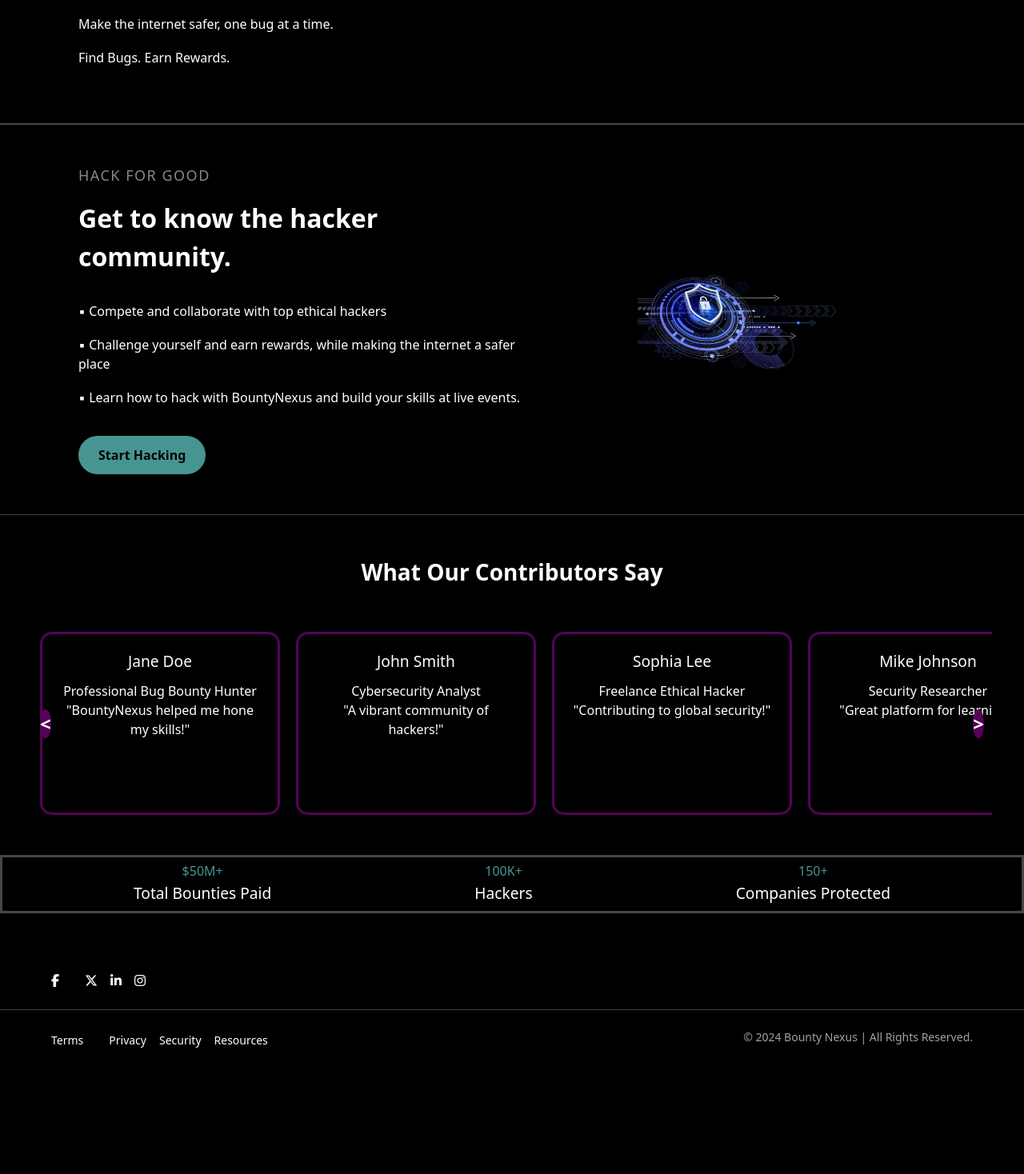
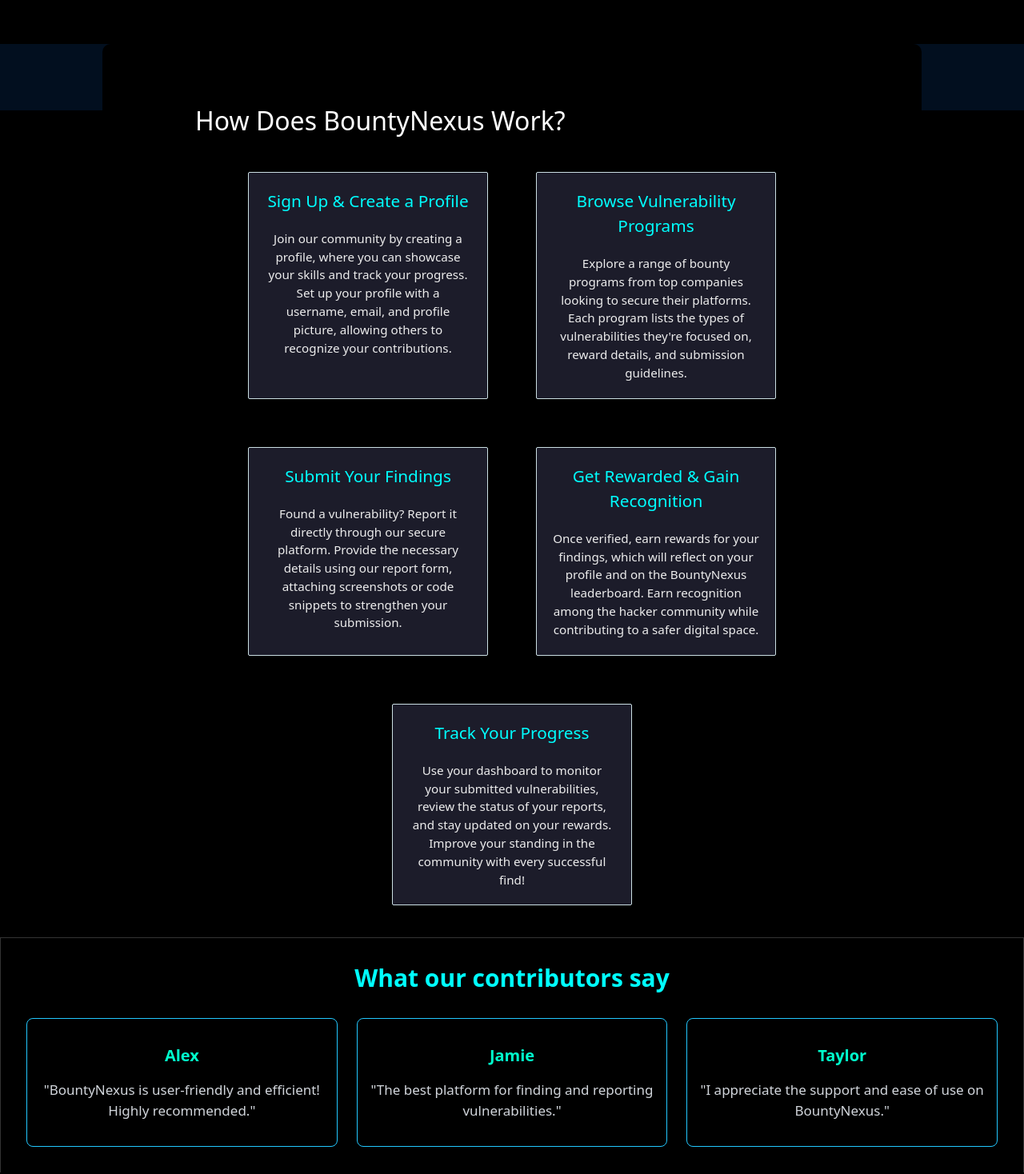
Before and after one commit to poorvikaa08/BountyNexus, a Next.js app in the folder bountynexus/: page / in a window 1280 px wide. Shown: the part 662-2130 px from the top of the page at 80% size. Before the commit the page ends 2009 px from the top, so only its background shows below. Built offline with nearby package versions, Linux system fonts and the light colour scheme.

Commit message:
modify home page

```diff
--- a/bountynexus/src/app/page.css
+++ b/bountynexus/src/app/page.css
@@ -284,6 +284,67 @@
     text-align: center;
     color: #ffffff;
   }
+  .how-it-works {
+    background-color: #0F0F1D; /* Dark Base */
+    color: #EDEDED; /* Text White */
+    padding: 40px 20px;
+    border-radius: 10px;
+    max-width: 80%;
+    margin: 0 auto;
+    text-align: center;
+  }
+
+  .how-it-works h2 {
+    font-size: 2em;
+    color: #00FF87; /* Cyber Green */
+    margin-bottom: 30px;
+  }
+
+  .cards-container {
+    display: flex;
+    flex-wrap: wrap;
+    gap: 60px;
+    justify-content: center;
+  }
+
+  .card {
+    background-color: #1C1C2A; /* Shadow Gray */
+    border: 0.5px solid #cbdfe3; /* Cyber Blue */
+    border-radius: 2px;
+    padding: 20px;
+    width: calc(50% - 20px);
+    max-width: 300px;
+    text-align: left;
+    color: #EDEDED;
+    box-shadow: 0 4px 8px rgba(0, 0, 0, 0.2);
+    transition: transform 0.3s;
+  }
+
+  .card:hover {
+    transform: translateY(-5px);
+  }
+
+  .card h3 {
+    color: aqua; /* Cyber Blue */
+    font-size: 1.3em;
+    margin-bottom: 10px;
+  }
+
+  .card p {
+    font-size: 0.95em;
+    line-height: 1.5;
+  }
+
+  .cta {
+    margin-top: 40px;
+    color: #FF8300; /* Warning Orange */
+  }
+
+  .cta p:first-child {
+    font-size: 1.2em;
+    font-weight: bold;
+    color: #EDEDED;
+  }
 
 footer {
     background-color: #000000;
@@ -397,127 +458,49 @@
 /*New css added */
 
 /* Testimonials Section */
-.testimonials {
-    text-align: center;
-    padding: 50px 20px;
-    /* background-color: #f9f9f9; */
-    background-color: black;
-
-
+/* Testimonials Section */
+.testimonials-section {
+    background-color: #000000;
+    padding: 2rem;
+    color: #fff;
   }
 
-.testimonial-heading {
-    font-size: 1.75rem;
-    margin-bottom: 30px;
-    /* color: #2c3e50; */
-    color: white;
-    font-weight: 700;
+  .testimonials-section h2 {
+    text-align: center;
+    justify-content: center;
+    color: aqua;
+    font-weight: 600;
+    margin-bottom: 2rem;
   }
 
-/* Carousel container */
-.testimonial-carousel {
-    position: relative;
-    width: 100%;
-    max-width: 1200px;
-    margin: 0 auto;
+  .testimonial-cards {
     display: flex;
+    flex-direction: column;
+    gap: 1rem;
     align-items: center;
-    overflow: hidden;
-    /* Hide content outside of view */
+    justify-content: center;
   }
 
-/* Testimonial container (scrolling container) */
-.testimonial-container {
-    display: flex;
-    transition: transform 0.5s ease-in-out;
-    /* Smooth scroll effect */
+  @media (min-width: 768px) {
+    .testimonial-cards {
+      flex-direction: row;
+    }
   }
 
-/* Individual card */
   .testimonial-card {
-    flex: 0 0 300px;
-    /* Fixed width for each card */
-    margin: 0 10px;
-    /* background-color: #fff; */
-    background-color: black;
-    border: 3px solid #570257;
-    border-radius: 15px;
-    box-shadow: 0 4px 15px rgba(0, 0, 0, 0.1);
-    /* Soft shadow */
-    transition: transform 0.4s ease, box-shadow 0.4s ease;
-    /* Hover animation */
-    overflow: hidden;
-}
-
-.testimonial-card:hover {
-    transform: scale(1.019);
-    /* Enlarge slightly on hover */
-    box-shadow: 0 6px 20px rgba(0, 0, 0, 0.15);
-    /* Deeper shadow on hover */
-    background-color: black;
-    /* border: 2px solid rgb(122, 3, 196); */
-}
-
-/* Card content */
-.card-content {
-    padding: 20px;
-    text-align: center;
-}
-
-.card-content h3 {
-    font-size: 1.2rem;
-    margin-bottom: 10px;
-    /* color: #34495e; */
-    color: white;
+    background-color: #333;
+    border-radius: 0.5rem;
+    padding: 1rem;
+    box-shadow: 0 5px 10px rgba(0, 0, 0, 0.2);
+    flex: 1;
   }
 
   .card-content p {
-    font-size: 1rem;
-    color: #7f8c8d;
-    color: white;
+    margin: 0;
   }
 
-/* Scroll Buttons */
-.scroll-left,
-.scroll-right {
-    background-color: #570257;
-    color: white;
-    border: none;
-    padding: n10px 20px;
-    font-size: 1.5rem;
-    position: absolute;
-    top: 50%;
-    transform: translateY(-50%);
-    cursor: pointer;
-    z-index: 10;
-    border-radius: 50%;
-    transition: background-color 0.3s ease;
-}
-
-.scroll-left:hover,
-.scroll-right:hover {
-    background-color: #570257;
-    /* Darken on hover */
-}
-
-.scroll-left {
-    left: 10px;
-}
-
-.scroll-right {
-    right: 10px;
-}
-
-/* Scroll smoothness */
-.scroll-left:focus,
-.scroll-right:focus {
-    outline: none;
-}
-
-.scroll-left:active,
-.scroll-right:active {
-    transform: scale(0.9);
-    /* Shrink button on click */
+  .card-content .font-semibold {
+    color: #00ffcc;
   }
 
 
--- a/bountynexus/src/app/page.jsx
+++ b/bountynexus/src/app/page.jsx
@@ -13,6 +13,33 @@
 
 
 export default function Home() {
+  const steps = [
+    {
+      title: "Sign Up & Create a Profile",
+      description:
+        "Join our community by creating a profile, where you can showcase your skills and track your progress. Set up your profile with a username, email, and profile picture, allowing others to recognize your contributions.",
+    },
+    {
+      title: "Browse Vulnerability Programs",
+      description:
+        "Explore a range of bounty programs from top companies looking to secure their platforms. Each program lists the types of vulnerabilities they're focused on, reward details, and submission guidelines.",
+    },
+    {
+      title: "Submit Your Findings",
+      description:
+        "Found a vulnerability? Report it directly through our secure platform. Provide the necessary details using our report form, attaching screenshots or code snippets to strengthen your submission.",
+    },
+    {
+      title: "Get Rewarded & Gain Recognition",
+      description:
+        "Once verified, earn rewards for your findings, which will reflect on your profile and on the BountyNexus leaderboard. Earn recognition among the hacker community while contributing to a safer digital space.",
+    },
+    {
+      title: "Track Your Progress",
+      description:
+        "Use your dashboard to monitor your submitted vulnerabilities, review the status of your reports, and stay updated on your rewards. Improve your standing in the community with every successful find!",
+    },
+  ];
   return (
     <>
       <Head>
@@ -30,7 +57,7 @@
           <div style={{ textAlign: "center", fontFamily: "Poppins, sans-serif", color: "aqua" }} className="logo" >Bounty<spam style={{ color: "white" }}>Nexus</spam></div>
         </div>
 
-        <nav className="nav-list" style={{ display: "flex" , gap: "2rem"}}>
+        <nav className="nav-list" style={{ display: "flex", gap: "2rem" }}>
           <Link href="/" className="nav-item">Home</Link>
           <Link href="/about" className="nav-item">About</Link>
           <Link href="/our-services" className="nav-item">Services</Link>
@@ -38,7 +65,7 @@
         </nav>
         <div className="auth-buttons">
           <button className="login-btn" onClick={() => window.location.href = "/login"}>Login</button>
-          <button className="get-started-btn" onClick={() => window.location.href = "/chooseRole"}><b>Get Started</b></button>
+          <button className="get-started-btn" style={{ backgroundColor: "#22c8ff", color: "black" }} onClick={() => window.location.href = "/chooseRole"}><b>Get Started</b></button>
         </div>
       </header >
 
@@ -54,26 +81,26 @@
       </section > */}
 
 
-<section className="section" style={{ backgroundColor: "black",fontFamily: "Poppins, sans-serif", alignItems: "center", justifyContent: "center", display: "flex"}}>
-        <div className="leftSection">
-          <h1 className="heading" style={{ color: "aqua" , fontWeight: "bold",fontSize: "50px", fontFamily: "Poppins, sans-serif", textAlign: "center"}}>Join the Revolution of Ethical Hacking</h1>
-          <p className="subheading">Discover Vulnerabilities. Secure the Future.</p>
+      <section className="section" style={{ backgroundColor: "black", alignItems: "center", justifyContent: "center", display: "flex", margin: "0", padding: "0", marginBottom: "0" }}>
+        <div className="leftSection" style={{marginLeft: "3rem", marginRight: 0, paddingRight:0}}>
+          <h1 className="heading" style={{ color: "#2afdf7", fontSize: "40px", textAlign: "center" , }}>JOIN THE REVOLUTION OF THE <span style={{ color: "white", paddingTop: "3rem" }}>ETHICAL HACKING</span></h1>
+          <p className="subheading" style={{ color: "#22c8ff", textAlign: "center", fontSize: "22px", paddingTop: "1.2rem", fontWeight: "bold" }}>Discover Vulnerabilities, Secure the Future.</p>
 
         </div>
         <div className="rightSection">
-          <div className="imageContainer">
+          <div className="imageContainer" style={{ paddingRight: "4rem" }}>
             {/* Replace the src with actual image path */}
-            <Image src="/assets/image1.jpg" className="image" width={500} height={300} />
+            <Image src="/assets/image1.jpg" className="image" width={500} height={400} />
 
           </div>
         </div>
       </section>
 
 
+
       {/* Main Content Section */}
-      <section className="section">
+      {/* <section className="section">
         <div className="leftSection">
-          <h1 className="heading"><span style={{ color: "aqua" }}>Join the Revolution of Ethical Hacking</span> </h1>
           <ul className="bulletPoints">
             <li>Discover Vulnerabilities. Secure the Future.</li>
             <li>Your bounty hunting skills are your superpower.</li>
@@ -81,14 +108,14 @@
             <li>Find Bugs. Earn Rewards.</li>
           </ul>
 
-        </div>
-        {/* <div className="rightSection">
+        </div> */}
+      {/* <div className="rightSection">
           <div className="imageContainer">
             <Image src="/assets/imgg.jpg" className="image" width={450} height={300} style={{ borderRadius: "0px" }}/>
 
           </div>
         </div> */}
-      </section>
+      {/* </section> */}
 
 
 
@@ -96,33 +123,87 @@
 
 
 
-      <section className="section">
-        <div className="leftSection">
-          <h3 className="subHeading">HACK FOR GOOD</h3>
-          <h1 className="heading">Get to know the hacker community.</h1>
+      <section className="section" style={{ backgroundColor : "black", display: "flex", justifyContent: "flex-start", alignItems: "flex-start", paddingLeft: "15rem", paddingRight: "0rem",paddingTop: "4rem", borderBottom: "none", marginTop: "0rem", marginBottom: "0" }}>
+        <div className="Section">
+          <h3 className="subHeading" style={{fontWeight: "bold"}}>HACK FOR GOOD</h3>
+          <h1 className="heading" style={{ fontSize: "30px" , color: "#2afdf7"}}>Get to know the hacker community.</h1>
           <ul className="bulletPoints">
             <li>▪ Compete and collaborate with top ethical hackers</li>
             <li>▪ Challenge yourself and earn rewards, while making the internet a safer place</li>
             <li>▪ Learn how to hack with BountyNexus and build your skills at live events.</li>
           </ul>
-          <div className="buttonContainer">
-            <button className="startButton" onClick={() => window.location.href = "/register"}>Start Hacking</button>
 
-          </div>
         </div>
-        <div className="rightSection">
-          <div className="imageContainer">
-            {/* Replace the src with actual image path */}
+         <div className="rightSection" style={{color: "#22c8ff", display: "flex", justifyContent: "center", alignItems: "center"}}>
+          {/* <div className="imageContainer">
             <Image src="/assets/img.jpg" className="image" width={300} height={300} />
 
+          </div> */}
+          <div className="buttonContainer" style={{ textAlign: "center", alignItems: "center" , marginTop: "3rem", display: "flex", flexDirection: "column"}}>
+            <button className="startButton" style={{ backgroundColor: "#22c8ff" , fontWeight: "bold"}} onClick={() => window.location.href = "/register"}>Start Hacking</button>
+            <p style={{ color: "aqua", fontWeight: "bold", textAlign: "center",  }}>Be part of the hacker community  </p>
           </div>
+
         </div>
       </section>
 
+
+
+
+
+      <section className="how-it-works" style={{ backgroundColor: "black" }}>
+        <h2 style={{ color: "#22c8ff", backgroundColor: "black", textAlign: "left", color: "white", marginLeft: "6rem", marginTop: "2rem" , paddingBottom: "10px"}}><span style={{ color: "#ffffff " }}>How Does BountyNexus Work?</span> </h2>
+        <div className="cards-container" style={{ backgroundColor: "black" , display: "flex", justifyContent: "center", alignItems: "space-between"}}>
+          {steps.map((step, index) => (
+            <div className="card" key={index}>
+              <h3 style={{textAlign: "center", paddingBottom: "10px"}}>{step.title}</h3>
+              <p style={{textAlign: "center",  }} >{step.description}</p>
+            </div>
+          ))}
+        </div>
+        {/* <div className="cta">
+          <p>Join BountyNexus Today</p>
+          <p>Be part of a growing community of security researchers and hackers working to make the web a safer place. Dive into vulnerability hunting, learn, and get rewarded!</p>
+        </div> */}
+      </section>
+
+
+
+
       {/* Testimonials section */}
-      <Testimonials />
+      <div class="testimonials-section bg-dark p-8 text-white" style={{ border: "0.5px solid #333", borderBottom: "0" }}>
+        <h2 class="text-center text-3xl font-semibold mb-6">What our contributors say</h2>
 
-      <section className="stats-section">
+        <div class="testimonial-cards flex flex-col md:flex-row gap-6">
+
+          <div class="testimonial-card bg-gray-800 p-4 rounded-lg shadow-lg flex items-center " style={{ backgroundColor: "#000000", border: "0.5px solid #22c8ff" }}>
+            <div class="card-content">
+              <p class="text-lg mb-1 font-semibold" style={{ color: "#aqua", justifyContent: "center", textAlign: "center", fontSize: "20px", fontWeight: "bold", padding: "1rem" }}>Alex</p>
+              <p class="text-gray-300" style={{ justifyContent: "center", textAlign: "center", fontSize: "17px", paddingBottom: "1rem" }}>"BountyNexus is user-friendly and efficient! Highly recommended."</p>
+            </div>
+          </div>
+
+          <div class="testimonial-card bg-gray-800 p-4 rounded-lg shadow-lg flex items-center" style={{ backgroundColor: "#000000", border: "0.5px solid #22c8ff" }}>
+            <div class="card-content">
+              <p class="text-lg mb-1 font-semibold" style={{ color: "#aqua", justifyContent: "center", textAlign: "center", fontSize: "20px", fontWeight: "bold", padding: "1rem" }}>Jamie</p>
+              <p class="text-gray-300" style={{ justifyContent: "center", textAlign: "center", fontSize: "17px", paddingBottom: "1rem" }}>"The best platform for finding and reporting vulnerabilities."</p>
+            </div>
+          </div>
+
+          <div class="testimonial-card bg-gray-800 p-4 rounded-lg shadow-lg flex items-center" style={{ backgroundColor: "#000000", border: "0.5px solid #22c8ff" }}>
+            <div class="card-content">
+              <p class="text-lg mb-1 font-semibold" style={{ color: "#aqua", justifyContent: "center", textAlign: "center", fontSize: "20px", fontWeight: "bold", padding: "1rem" }}>Taylor</p>
+              <p class="text-gray-300" style={{ justifyContent: "center", textAlign: "center", fontSize: "17px", paddingBottom: "1rem" }}>"I appreciate the support and ease of use on BountyNexus."</p>
+            </div>
+          </div>
+
+        </div>
+      </div>
+
+
+
+
+      {/* <section className="stats-section">
         <div className="stats-container">
           <div className="stat-box">
             <h3>$50M+</h3>
@@ -137,12 +218,12 @@
             <p>Companies Protected</p>
           </div>
         </div>
-      </section>
+      </section> */}
 
 
 
       {/* Footer Section */}
-      <footer className="bg-black text-white py-8 mt-10">
+      <footer className="bg-black text-white py-8 mt-10" style={{ margin: "0rem 0.6rem", border: "0" }}>
         <div className="container mx-auto flex flex-col lg:flex-row justify-between items-center">
           {/* Social Media Icons */}
           <div className="flex space-x-4 mb-4 lg:mb-0">
```
Lines whose indentation alone changed are shown as unchanged.
